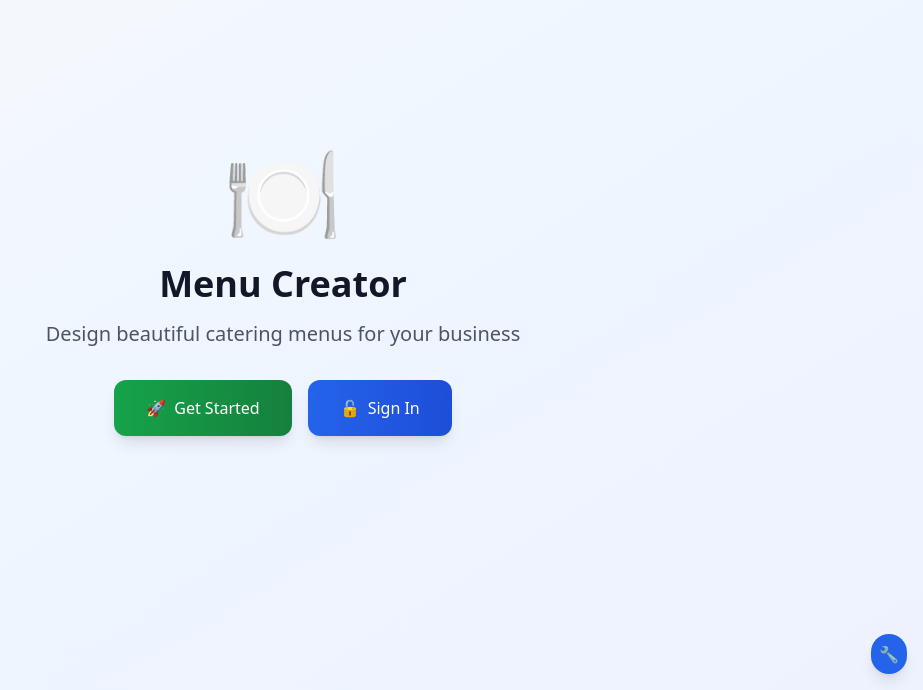
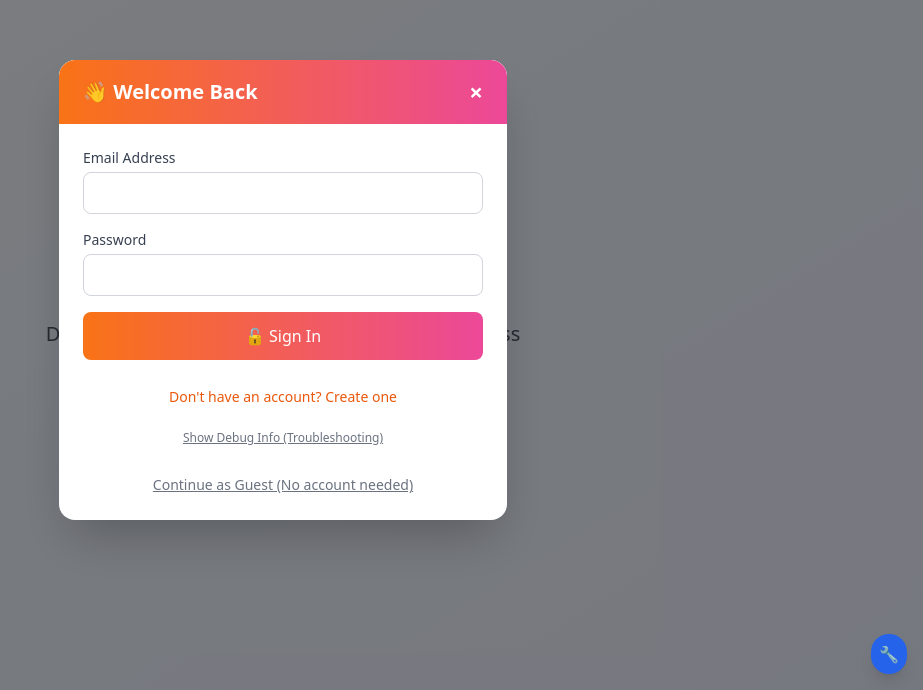
Before and after one commit to JayeshVaghasiya/catering-menu-builder, a React (Vite) app in the folder react-app/: page / in a window 1280 px wide. Shown: the part 110-800 px from the top of the page, without its empty margins (357-1280 px from the left). Built offline with nearby package versions, Linux system fonts and the light colour scheme.

Commit message:
fix login screen issue

```diff
--- a/react-app/src/App.jsx
+++ b/react-app/src/App.jsx
@@ -391,8 +391,10 @@ function AppContent() {
 
         {showAuthModal && (
           <AuthModal
-            isSignup={authMode === 'signup'}
+            isOpen={showAuthModal}
+            type={authMode}
             onClose={() => setShowAuthModal(false)}
+            onToggle={() => setAuthMode(authMode === 'login' ? 'signup' : 'login')}
           />
         )}
       </div>
```
